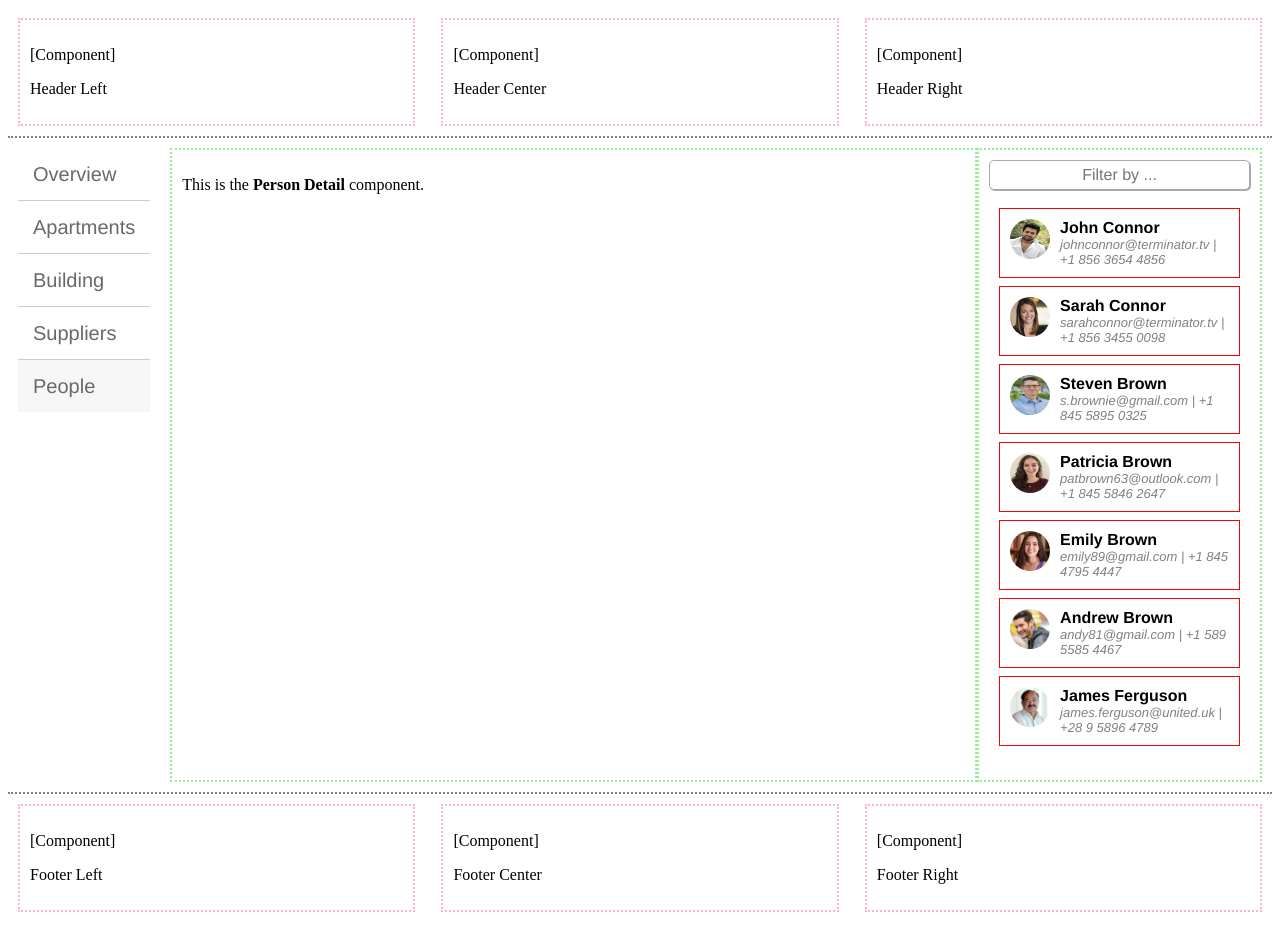
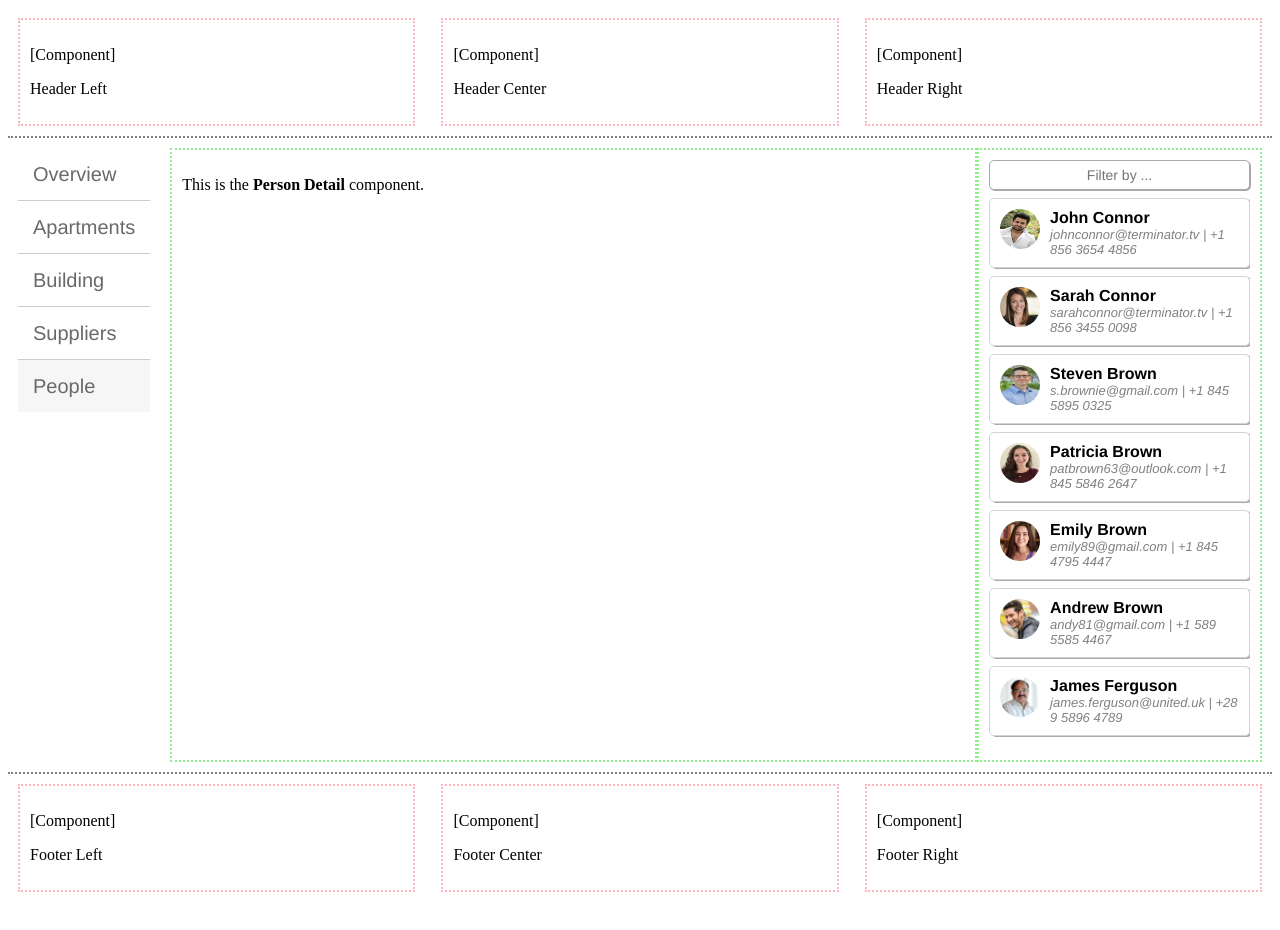
Before and after one commit to amelendezi/aptmanager, an Angular app in the folder client/: page / in a window 1280 px wide. Built offline with nearby package versions, Linux system fonts and the light colour scheme.

Commit message:
Changed list item styles

```diff
--- a/client/src/app/people/person-list/person-list-item/person-list-item.component.css
+++ b/client/src/app/people/person-list/person-list-item/person-list-item.component.css
@@ -2,7 +2,9 @@
     display: flex;
     flex-direction: row;
     justify-content: flex-start;
-    border: 1px red solid;
+    border: 1px lightgray solid;
+    box-shadow: 2px 1px darkgray;
+    border-radius: 5px;
     margin-top: 8px;
     padding: 10px;
 }
--- a/client/src/app/people/person-list/person-list.component.css
+++ b/client/src/app/people/person-list/person-list.component.css
@@ -14,7 +14,7 @@
     display: flex;
     flex-direction: column;
     justify-content: center;
-    font: 16px/1.1 Helvetica, Verdana, sans-serif;
+    font: 14px/1.1 Helvetica, Verdana, sans-serif;
     text-align: center;
     height: 28px;
     border: 1px darkgray solid;
@@ -25,7 +25,6 @@
 
 .container-person-list {
     display: block;
-    padding: 10px;
     height: 560px;
     overflow-y: auto;
 }
```
